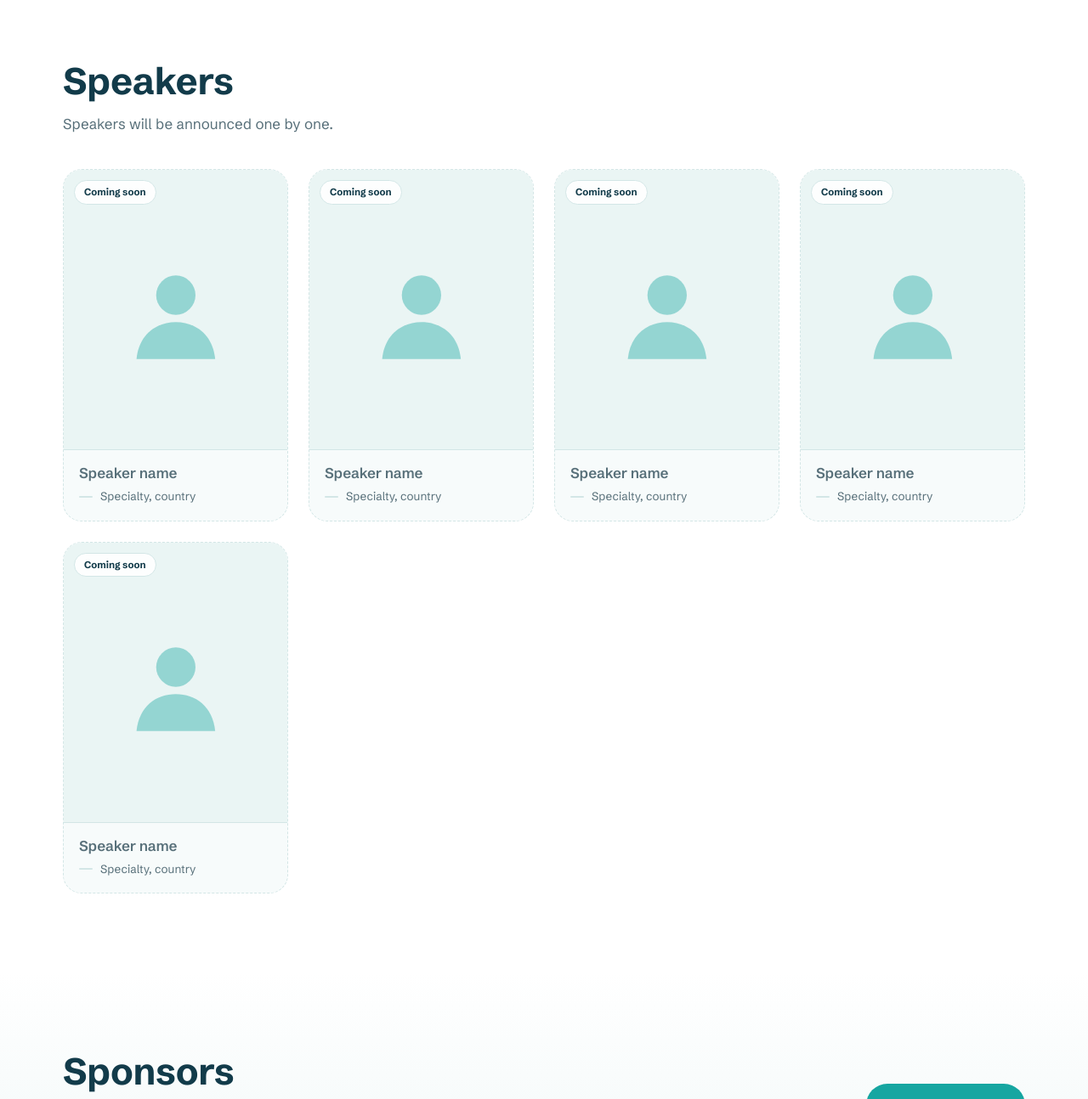
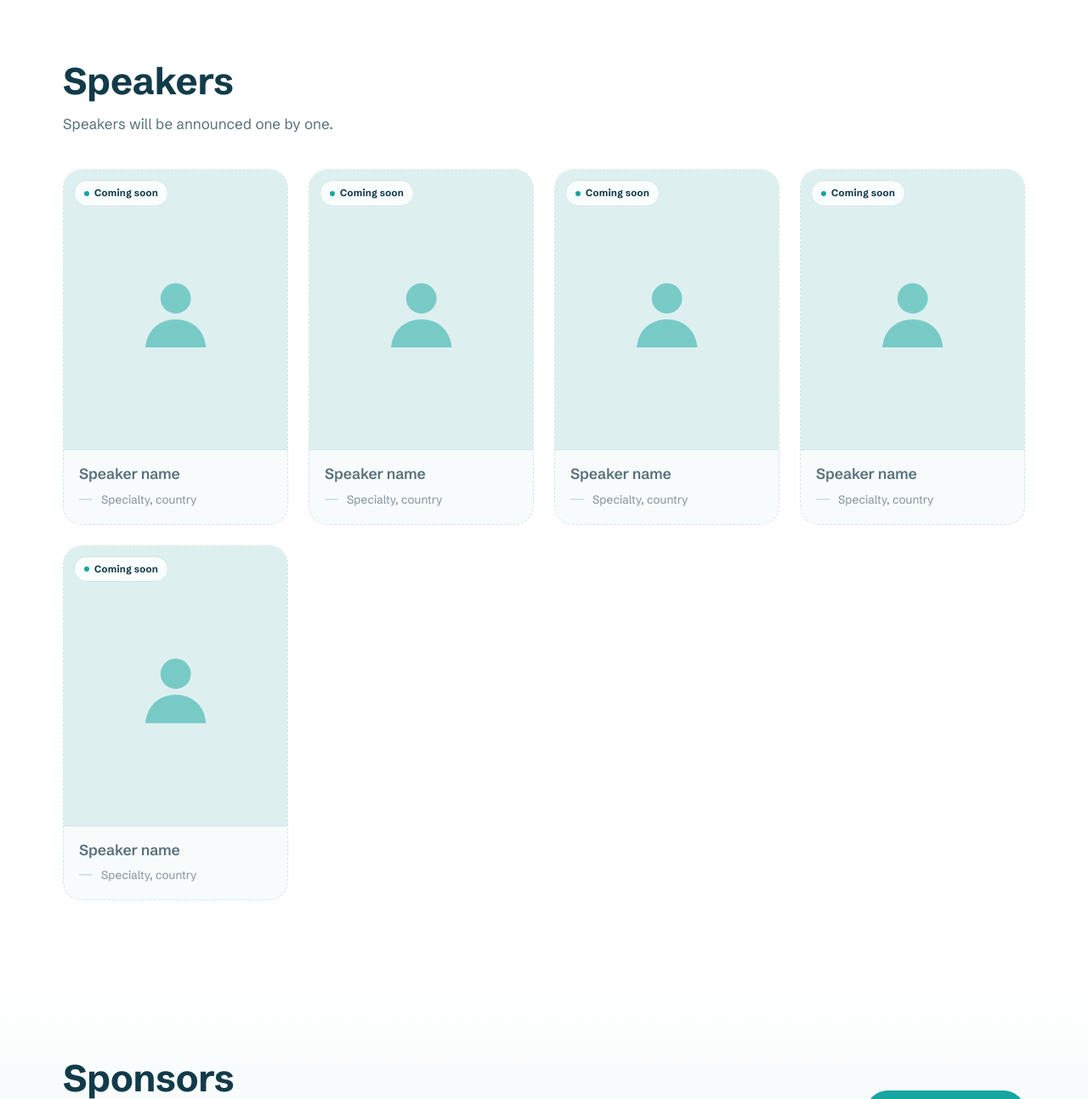
Before and after one commit to Redyar8r-SE/Ismile, a PHP site: page / in a window 1280 px wide. Shown: the part 5206-6500 px from the top of the page at 85% size. Run offline with PHP 8.4, Linux system fonts and the light colour scheme.

Commit message:
Refine the speaker cards
Teal line drawn along the top edge on hover (mirrored for right-to-left),
a soft gradient over the photo, gentle zoom and colour lift, a dot on the
Coming soon badge, and a specialty marker that grows on hover.

```diff
--- a/css/sections/speakers.css
+++ b/css/sections/speakers.css
@@ -3,41 +3,59 @@
    ========================================================== */
 .sp-grid{display:grid;grid-template-columns:repeat(4,1fr);gap:24px;margin-top:40px}
 
-.sp{display:flex;flex-direction:column;background:var(--bg);border:1px solid var(--line);border-radius:var(--r-lg);overflow:hidden;transition:transform .25s ease,border-color .25s ease,box-shadow .25s ease}
-.sp:hover{transform:translateY(-4px);border-color:color-mix(in srgb,var(--teal) 55%,var(--line));box-shadow:0 26px 44px -30px rgba(8,30,38,.6)}
+.sp{
+  position:relative;display:flex;flex-direction:column;
+  background:var(--bg);border:1px solid var(--line);border-radius:var(--r-lg);
+  overflow:hidden;isolation:isolate;
+  transition:transform .3s cubic-bezier(.2,.7,.3,1),border-color .3s ease,box-shadow .3s ease;
+}
+.sp:hover{transform:translateY(-6px);border-color:color-mix(in srgb,var(--teal) 50%,var(--line));box-shadow:0 30px 50px -34px rgba(8,30,38,.7)}
+
+/* A teal line along the top edge, drawn in on hover */
+.sp::before{content:"";position:absolute;inset-block-start:0;inset-inline:0;height:3px;background:linear-gradient(90deg,var(--teal),#7FD6D2);transform:scaleX(0);transform-origin:left;transition:transform .35s ease;z-index:2}
+html[dir="rtl"] .sp::before{transform-origin:right}
+.sp:hover::before{transform:scaleX(1)}
 
 /* Photo */
 .sp .ph{aspect-ratio:4/5;background:var(--surface-2);display:grid;place-items:center;color:var(--teal);position:relative;overflow:hidden}
-.sp .ph img{width:100%;height:100%;object-fit:cover;transition:transform .5s ease}
-.sp:hover .ph img{transform:scale(1.04)}
-.sp .ph svg{width:44%;opacity:.4}
-.sp .ph em{position:absolute;inset-block-start:12px;inset-inline-start:12px;background:color-mix(in srgb,var(--bg) 88%,transparent);-webkit-backdrop-filter:blur(6px);backdrop-filter:blur(6px);color:var(--text);font-style:normal;font-size:11.5px;font-weight:700;padding:4px 11px;border-radius:99px;border:1px solid var(--line)}
+.sp .ph::after{content:"";position:absolute;inset:0;background:linear-gradient(180deg,transparent 55%,rgba(8,30,38,.28));opacity:0;transition:opacity .3s ease;pointer-events:none}
+.sp:hover .ph::after{opacity:1}
+.sp .ph img{width:100%;height:100%;object-fit:cover;filter:saturate(.94);transition:transform .6s cubic-bezier(.2,.7,.3,1),filter .3s ease}
+.sp:hover .ph img{transform:scale(1.05);filter:saturate(1.04)}
+.sp .ph svg{width:34%;opacity:.5}
+.sp .ph em{position:absolute;z-index:1;inset-block-start:12px;inset-inline-start:12px;display:inline-flex;align-items:center;gap:6px;background:color-mix(in srgb,var(--bg) 85%,transparent);-webkit-backdrop-filter:blur(8px);backdrop-filter:blur(8px);color:var(--text);font-style:normal;font-size:11.5px;font-weight:700;letter-spacing:.02em;padding:5px 11px;border-radius:99px;border:1px solid var(--line)}
+.sp .ph em::before{content:"";width:6px;height:6px;border-radius:50%;background:var(--teal)}
 
 /* Name and specialty, under the photo */
-.sp-body{flex:1;display:flex;flex-direction:column;gap:7px;padding:16px 18px 18px;border-top:1px solid var(--line)}
-.sp-body h3{font-size:17px;font-weight:700;line-height:1.3}
-.sp-body p{display:flex;align-items:center;gap:9px;font-size:13.5px;line-height:1.45;color:var(--muted)}
-.sp-body p::before{content:"";flex:none;width:16px;height:2px;border-radius:2px;background:var(--teal)}
+.sp-body{flex:1;display:flex;flex-direction:column;gap:8px;padding:17px 18px 19px;border-top:1px solid var(--line)}
+.sp-body h3{font-size:17.5px;font-weight:700;line-height:1.28;letter-spacing:-0.01em}
+.sp-body p{display:flex;align-items:baseline;gap:10px;font-size:13.5px;line-height:1.5;color:var(--muted)}
+.sp-body p::before{content:"";flex:none;width:16px;height:2px;border-radius:2px;background:var(--teal);transform:translateY(-4px);transition:width .3s ease}
+.sp:hover .sp-body p::before{width:26px}
 
-/* Not announced yet */
+/* Not announced yet: quieter, so a real speaker stands out */
 .sp.is-soon{background:var(--surface);border-style:dashed}
-.sp.is-soon .sp-body h3,.sp.is-soon .sp-body p{color:var(--muted)}
-.sp.is-soon .sp-body h3{font-weight:600}
+.sp.is-soon .ph{background:color-mix(in srgb,var(--teal) 6%,var(--surface-2))}
+.sp.is-soon .sp-body h3{font-weight:600;color:var(--muted)}
+.sp.is-soon .sp-body p{color:color-mix(in srgb,var(--muted) 75%,transparent)}
 .sp.is-soon .sp-body p::before{background:var(--line)}
 .sp.is-soon:hover{transform:none;box-shadow:none;border-color:var(--line)}
+.sp.is-soon:hover::before{transform:scaleX(0)}
+.sp.is-soon:hover .sp-body p::before{width:16px}
 
 @media (max-width:1060px){
   .sp-grid{grid-template-columns:repeat(2,1fr);gap:20px}
 }
 @media (max-width:560px){
   .sp-grid{grid-template-columns:1fr 1fr;gap:14px}
-  .sp-body{padding:13px 14px 15px}
+  .sp-body{padding:13px 14px 15px;gap:6px}
   .sp-body h3{font-size:15.5px}
-  .sp-body p{font-size:12.5px;gap:7px}
+  .sp-body p{font-size:12.5px;gap:8px}
   .sp-body p::before{width:12px}
+  .sp .ph em{font-size:10.5px;padding:4px 9px;inset-block-start:9px;inset-inline-start:9px}
 }
 @media (prefers-reduced-motion: reduce){
-  .sp,.sp .ph img{transition:none}
+  .sp,.sp .ph img,.sp::before,.sp-body p::before{transition:none}
   .sp:hover{transform:none}
   .sp:hover .ph img{transform:none}
 }
```
